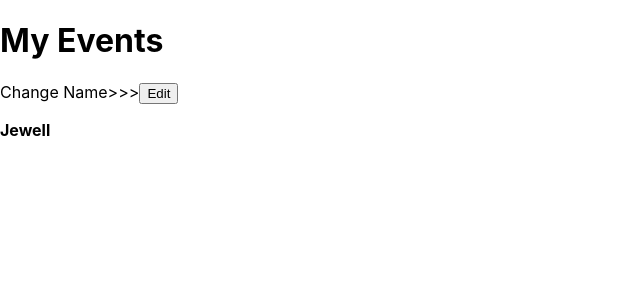
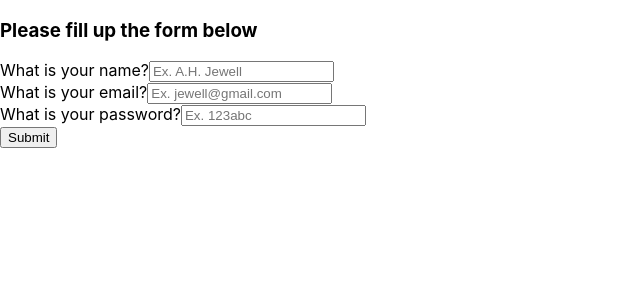
Before and after one commit to mdajgarhossain/React-Redux-Workshop, a React app: page / in a window 1280 px wide. Shown: the top 300 px of the page, without its empty margins (0-640 px from the left). Built offline with nearby package versions, Linux system fonts and the light colour scheme; the HTML template or start-up script is replaced by a standard one.

Commit message:
Forms & state lifting in React

```diff
--- a/src/components/App.jsx
+++ b/src/components/App.jsx
@@ -2,21 +2,34 @@ import React, {Component} from 'react';
 import Profile from './profile';
 import MyState from './state';
 import MyEvents from './my_events';
+import MyForm from './my_forms';
 
 class App extends Component {
+
+    //state lifting up
+    handleForm = (data) => {
+        console.log('I am from APP!');
+        console.log(data);
+    }
 
     render() {
         return(
             <div className="container">
                 <div className="row">
                     <div className="col-sm-6 offset-sm-3">
+                        {/* Day 2 */}
                         {/* <Profile id={1}/>
                         <Profile id={2}/>
                         <Profile id={3}/> */}
 
+                        {/* Day 3 */}
                         {/* <MyState /> */}
 
-                        <MyEvents />
+                        {/* Day 5 */}
+                        {/* <MyEvents /> */}
+
+                        {/* Day 6 */}
+                        <MyForm handleForm={this.handleForm}/>
 
                     </div>
                 </div>
--- /dev/null
+++ b/src/components/my_forms/form.jsx
@@ -0,0 +1,96 @@
+import React from 'react';
+
+//for ref:::
+/*const Form = React.forwardRef(
+    ({values={}, formRef, changeHandler, submitHandler}) => (
+        <form ref={formRef} onSubmit={submitHandler}>
+
+                <h3>Please fill up the form below</h3>
+
+                <div className='form-group'>
+                    <label htmlFor='name'>What is your name?</label>
+                    <input
+                        type='text'
+                        placeholder='Ex. A.H. Jewell'
+                        id='name'
+                        className='form-control'
+                        name='name'
+                        value={values.name}
+                        onChange={changeHandler}
+                    />
+                </div>
+                <div className='form-group'>
+                    <label htmlFor='email'>What is your email?</label>
+                    <input
+                        type='email'
+                        placeholder='Ex. jewell@gmail.com'
+                        id='email'
+                        className='form-control'
+                        name='email'
+                        value={values.email}
+                        onChange={changeHandler}
+                    />
+                </div>
+                <div className='form-group'>
+                    <label htmlFor='password'>What is your password?</label>
+                    <input
+                        type='password'
+                        placeholder='Ex. 123abc'
+                        id='password'
+                        className='form-control'
+                        name='password'
+                        value={values.password}
+                        onChange={changeHandler}
+                    />
+                </div>
+                <button className='btn btn-primary'>Submit</button>
+            </form>
+    )
+);*/
+
+const Form = ({values={}, changeHandler, submitHandler, formRef}) => (
+    <form ref={formRef} onSubmit={submitHandler}>
+
+        <h3>Please fill up the form below</h3>
+
+        <div className='form-group'>
+            <label htmlFor='name'>What is your name?</label>
+            <input
+                type='text'
+                placeholder='Ex. A.H. Jewell'
+                id='name'
+                className='form-control'
+                name='name'
+                value={values.name}
+                onChange={changeHandler}
+            />
+        </div>
+        <div className='form-group'>
+            <label htmlFor='email'>What is your email?</label>
+            <input
+                type='email'
+                placeholder='Ex. jewell@gmail.com'
+                id='email'
+                className='form-control'
+                name='email'
+                value={values.email}
+                onChange={changeHandler}
+            />
+        </div>
+        <div className='form-group'>
+            <label htmlFor='password'>What is your password?</label>
+            <input
+                type='password'
+                placeholder='Ex. 123abc'
+                id='password'
+                className='form-control'
+                name='password'
+                value={values.password}
+                onChange={changeHandler}
+            />
+        </div>
+        <button className='btn btn-secondary'>Submit</button>
+    </form>
+);
+
+export default Form;
--- /dev/null
+++ b/src/components/my_forms/index.jsx
@@ -0,0 +1,49 @@
+import React, { Component } from 'react';
+import Form from './form';
+
+class MyForm extends Component {
+    constructor(props) {
+        super(props);
+        this.formRef = React.createRef();
+    }
+
+    state = {
+        values: {
+            name: '',
+            email: '',
+            password: ''
+        }
+    };
+
+    changeHandler = (event) => {
+        this.setState({
+            values: {
+                ...this.state.values,
+                [event.target.name]: event.target.value
+            }
+        });
+    }
+
+    submitHandler = (event) => {
+        event.preventDefault();
+
+        console.log('All data from isolated index:');
+        console.log(this.state.values);
+        this.props.handleForm(this.state.values);
+    }
+
+    render() {
+        return (
+            <div>
+                <Form
+                values={this.state.values}
+                changeHandler={this.changeHandler}
+                submitHandler={this.submitHandler}
+                formRef={this.formRef}
+                />
+            </div>
+        )
+    }
+}
+
+export default MyForm;
```
